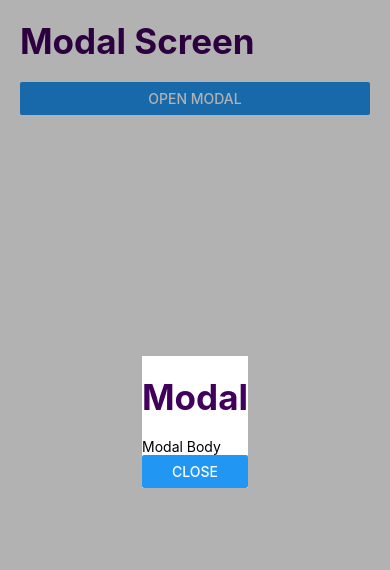
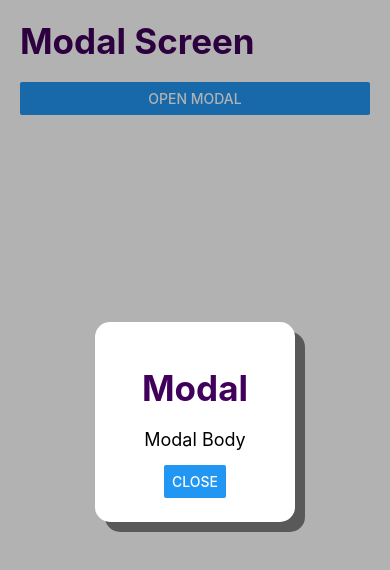
Before and after one commit to juliflorezg/React-native-udemy-12, a React Native app: screen /ModalScreen in a window 390 px wide. Both pictures are taken after a click on the button "OPEN MODAL". Shown: the top 570 px of the page. Built offline with nearby package versions, Linux system fonts and the light colour scheme.

Commit message:
add styles to modal

```diff
--- a/src/screens/ModalScreen.tsx
+++ b/src/screens/ModalScreen.tsx
@@ -19,9 +19,23 @@ export const ModalScreen = () => {
             justifyContent: 'center',
             alignItems: 'center',
           }}>
-          <View style={{backgroundColor: 'white'}}>
+          <View
+            style={{
+              backgroundColor: 'white',
+              width: 200,
+              height: 200,
+              justifyContent: 'center',
+              alignItems: 'center',
+              shadowOffset: {
+                width: 10,
+                height: 10,
+              },
+              shadowOpacity: 0.5,
+              elevation: 10,
+              borderRadius: 15,
+            }}>
             <HeaderTitle title="Modal" />
-            <Text>Modal Body</Text>
+            <Text style={{fontSize: 18, marginBottom: 15}}>Modal Body</Text>
             <Button title="Close" onPress={() => setIsVisible(false)} />
           </View>
         </View>
```
